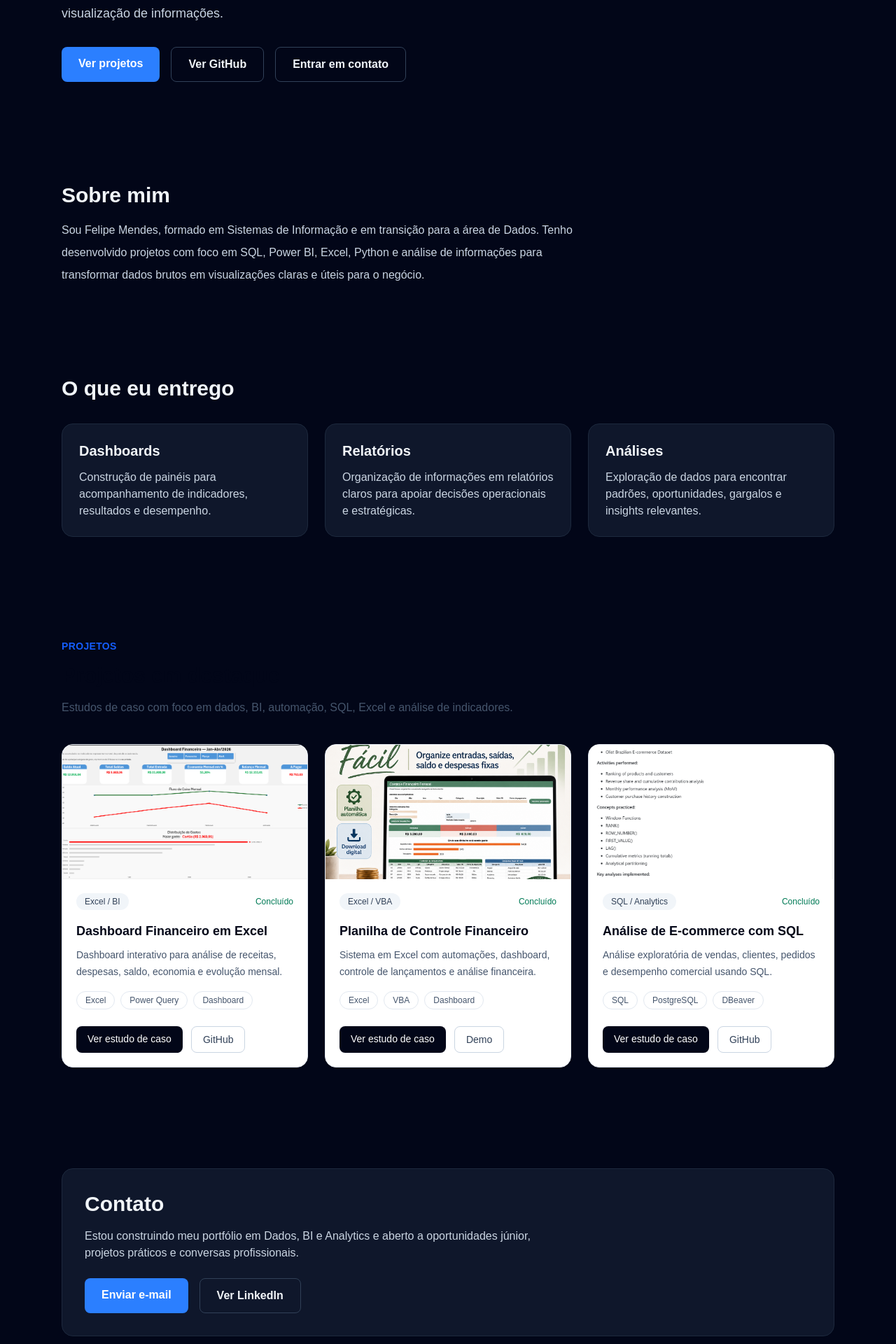
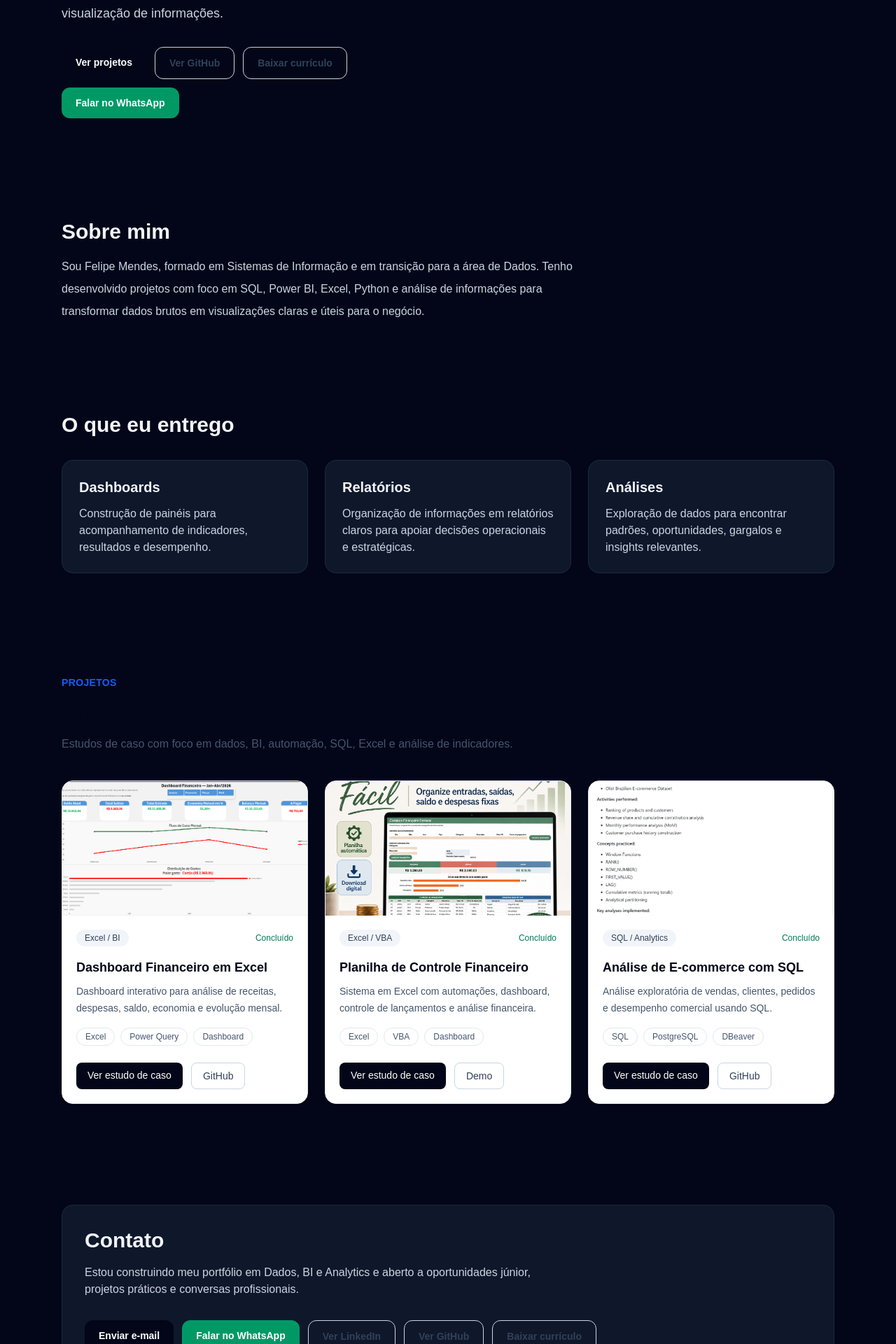
Before and after one commit to Felipee-M/felipe-mendes-portfolio, a Next.js app: page / in a window 1280 px wide. Shown: the part 720-2640 px from the top of the page at 70% size. Built offline with nearby package versions, Linux system fonts and the light colour scheme.

Commit message:
feat: add portfolio contact ctas

```diff
--- a/src/app/page.tsx
+++ b/src/app/page.tsx
@@ -1,6 +1,7 @@
 import Link from "next/link";
 import { projects } from "@/data/projects";
 import { ProjectCard } from "@/components/projects/ProjectCard";
+import { contactLinks } from "@/data/contactLinks";
 
 const featuredProjects = projects.filter((project) => project.featured);
 
@@ -57,30 +58,38 @@ export default function Home() {
             informações.
           </p>
 
-          <div className="flex flex-col gap-4 sm:flex-row">
+          <div className="mt-8 flex flex-wrap gap-3">
             <a
               href="#projetos"
-              className="rounded-lg bg-blue-500 px-6 py-3 text-center font-semibold text-white transition hover:bg-blue-600"
+              className="rounded-xl bg-slate-950 px-5 py-3 text-sm font-semibold text-white transition hover:bg-slate-800"
             >
               Ver projetos
             </a>
 
             <a
-              href="https://github.com/Felipee-M"
+              href={contactLinks.github}
               target="_blank"
-              rel="noreferrer"
-              className="rounded-lg border border-slate-700 px-6 py-3 text-center font-semibold text-slate-100 transition hover:border-slate-500"
+              rel="noopener noreferrer"
+              className="rounded-xl border border-slate-300 px-5 py-3 text-sm font-semibold text-slate-700 transition hover:bg-slate-100"
             >
               Ver GitHub
             </a>
 
             <a
-              href="https://www.linkedin.com/in/felipemendessantos"
+              href={contactLinks.resume}
+              download
+              className="rounded-xl border border-slate-300 px-5 py-3 text-sm font-semibold text-slate-700 transition hover:bg-slate-100"
+            >
+              Baixar currículo
+            </a>
+
+            <a
+              href={contactLinks.whatsapp}
               target="_blank"
-              rel="noreferrer"
-              className="rounded-lg border border-slate-700 px-6 py-3 text-center font-semibold text-slate-100 transition hover:border-slate-500"
+              rel="noopener noreferrer"
+              className="rounded-xl bg-emerald-600 px-5 py-3 text-sm font-semibold text-white transition hover:bg-emerald-700"
             >
-              Entrar em contato
+              Falar no WhatsApp
             </a>
           </div>
         </div>
@@ -191,21 +200,47 @@ export default function Home() {
             oportunidades júnior, projetos práticos e conversas profissionais.
           </p>
 
-          <div className="flex flex-col gap-4 sm:flex-row">
+          <div className="mt-8 flex flex-wrap gap-3">
             <a
-              href="mailto:felipe.m.dos.santoss@gmail.com"
-              className="rounded-lg bg-blue-500 px-6 py-3 text-center font-semibold text-white transition hover:bg-blue-600"
+              href={contactLinks.email}
+              className="rounded-xl bg-slate-950 px-5 py-3 text-sm font-semibold text-white transition hover:bg-slate-800"
             >
               Enviar e-mail
             </a>
 
             <a
-              href="https://www.linkedin.com/in/felipemendessantos"
+              href={contactLinks.whatsapp}
               target="_blank"
-              rel="noreferrer"
-              className="rounded-lg border border-slate-700 px-6 py-3 text-center font-semibold text-slate-100 transition hover:border-slate-500"
+              rel="noopener noreferrer"
+              className="rounded-xl bg-emerald-600 px-5 py-3 text-sm font-semibold text-white transition hover:bg-emerald-700"
+            >
+              Falar no WhatsApp
+            </a>
+
+            <a
+              href={contactLinks.linkedin}
+              target="_blank"
+              rel="noopener noreferrer"
+              className="rounded-xl border border-slate-300 px-5 py-3 text-sm font-semibold text-slate-700 transition hover:bg-slate-100"
             >
               Ver LinkedIn
+            </a>
+
+            <a
+              href={contactLinks.github}
+              target="_blank"
+              rel="noopener noreferrer"
+              className="rounded-xl border border-slate-300 px-5 py-3 text-sm font-semibold text-slate-700 transition hover:bg-slate-100"
+            >
+              Ver GitHub
+            </a>
+
+            <a
+              href={contactLinks.resume}
+              download
+              className="rounded-xl border border-slate-300 px-5 py-3 text-sm font-semibold text-slate-700 transition hover:bg-slate-100"
+            >
+              Baixar currículo
             </a>
           </div>
         </div>
--- a/src/components/sections/Projects.tsx
+++ b/src/components/sections/Projects.tsx
@@ -17,7 +17,7 @@ export function Projects() {
       <div className="grid gap-6 md:grid-cols-3">
         {featuredProjects.map((project) => (
           <article
-            key={project.slug}
+            key={project.caseUrl}
             className="rounded-2xl border border-slate-800 bg-slate-900 p-6"
           >
             <h3 className="mb-3 text-xl font-semibold">{project.title}</h3>
@@ -37,9 +37,9 @@ export function Projects() {
               ))}
             </div>
 
-            {project.status === "published" ? (
+            {project.status === "Concluído" ? (
               <Link
-                href={`/projetos/${project.slug}`}
+                href={`/projetos/${project.caseUrl}`}
                 className="text-sm font-semibold text-blue-400 hover:text-blue-300"
               >
                 Ver estudo de caso →
--- /dev/null
+++ b/src/data/contactLinks.ts
@@ -0,0 +1,11 @@
+const whatsappMessage = encodeURIComponent(
+  "Olá, Felipe! Vi seu portfólio e gostaria de conversar sobre uma oportunidade."
+);
+
+export const contactLinks = {
+  github: "https://github.com/Felipee-M",
+  linkedin: "https://www.linkedin.com/in/felipemendessantos/",
+  email: "mailto:felipe.m.dos.santoss@gmail.com",
+  whatsapp: `https://wa.me/5582999511039?text=${whatsappMessage}`,
+  resume: "/files/curriculo-felipe-mendes.pdf",
+};
```
Also changed, not shown: 1 other file (tests, documents, lock files or other folders).
